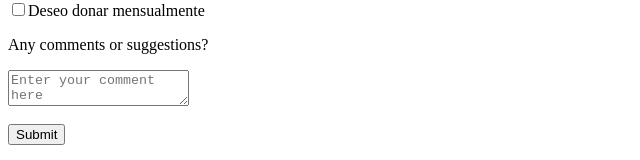
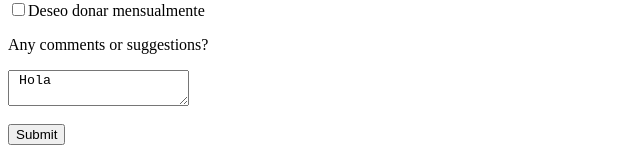
Before and after one commit to rapboss/FCC-survey-form, a plain HTML site: page index.html in a window 1280 px wide. Shown: the part 534-694 px from the top of the page, without its empty margins (0-640 px from the left). Drawn offline with Linux system fonts and the light colour scheme.

Commit message:
actualizacion index
actualizacion index

```diff
--- a/index.html
+++ b/index.html
@@ -22,7 +22,7 @@
       <input type="checkbox" value="checked">Deseo donar semanalmente.<br>
       <input type="checkbox" value="checked">Deseo donar mensualmente<br>
     <p>Any comments or suggestions?</p>
-      <textarea id="comments" placeholder="Enter your comment here" name="comments"></textarea><br><br>
+      <textarea id="comments" placeholder="Enter your comment here" name="comments"> Hola</textarea><br><br>
       <input type="submit" id="submit">
   </form>
 </main>
```
